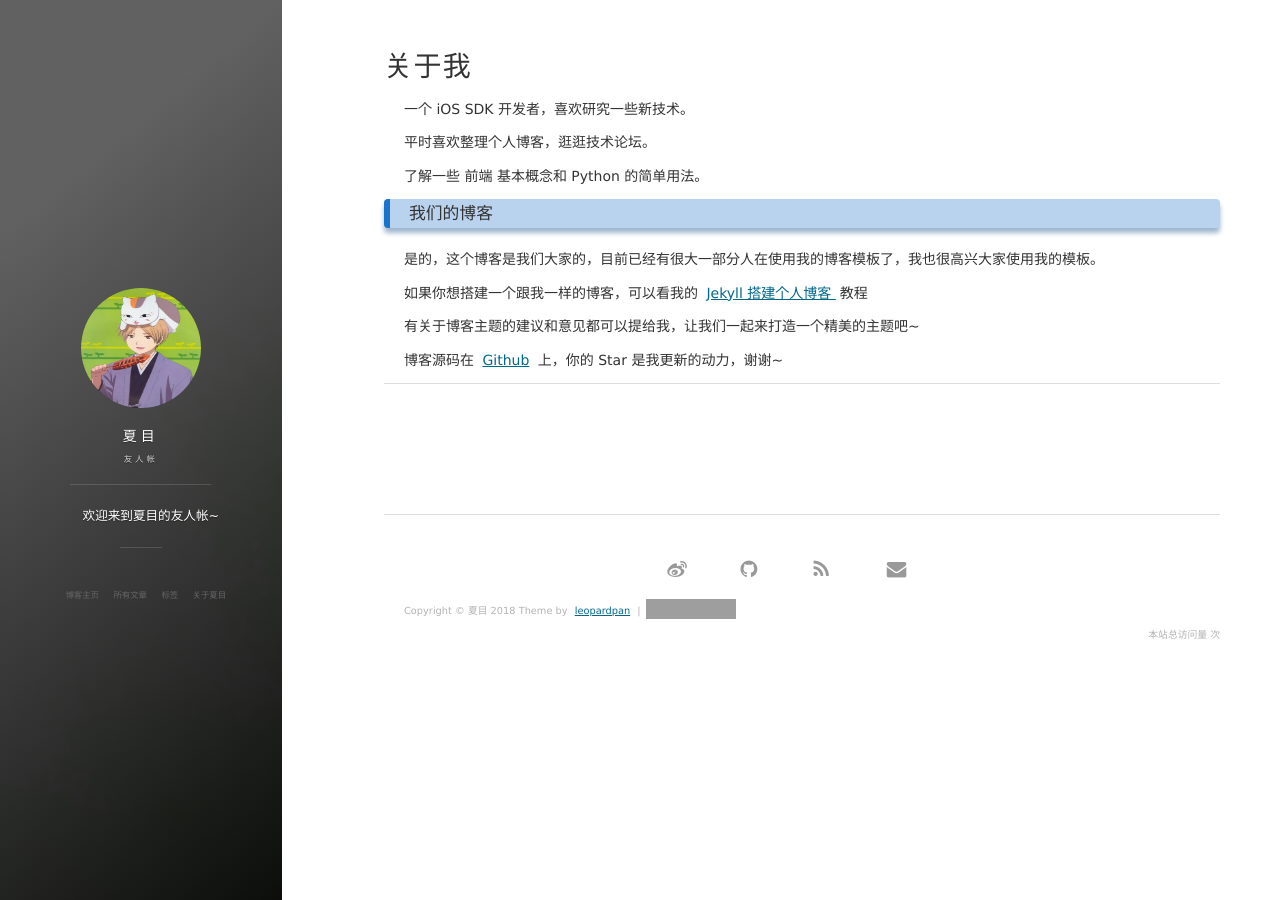
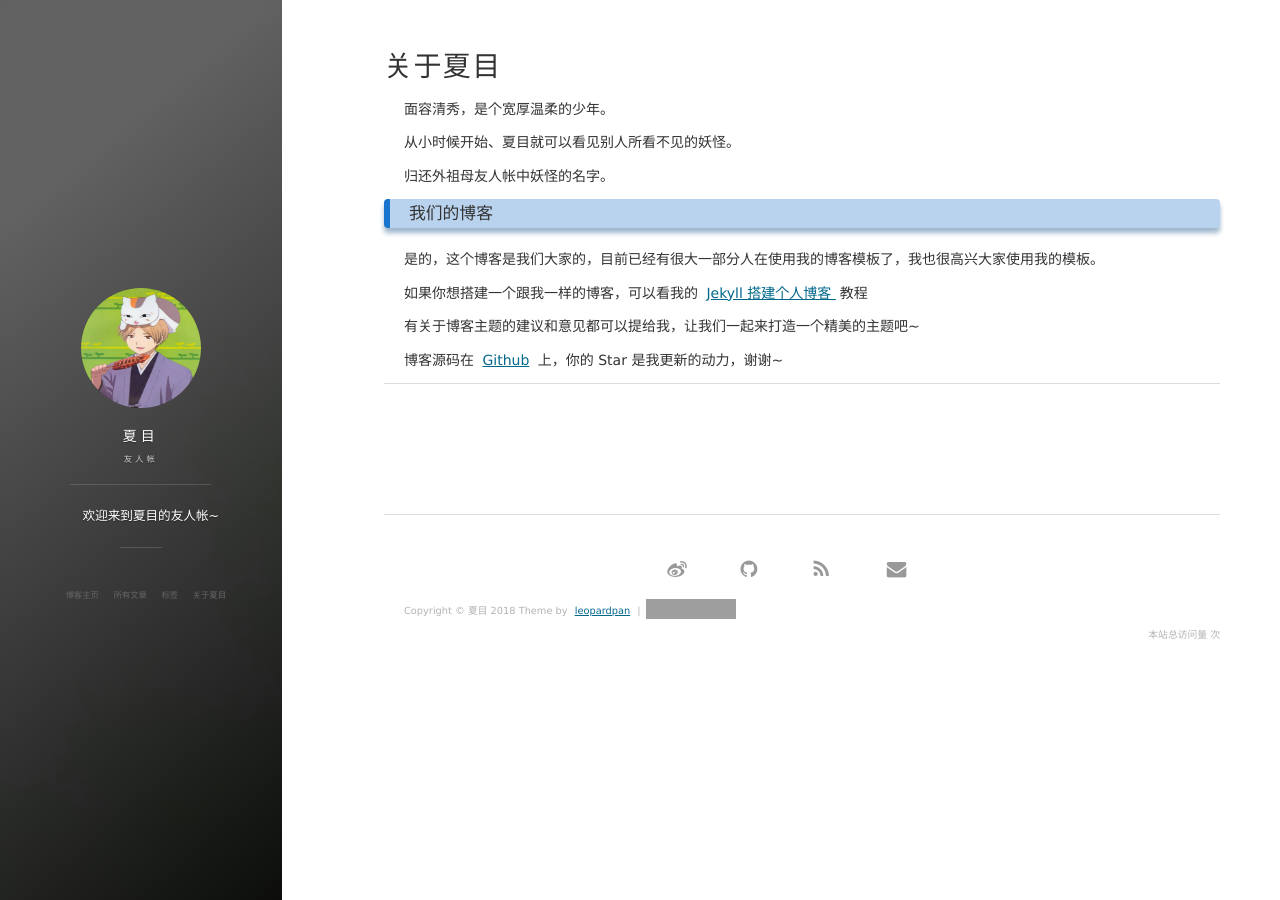
Before and after one commit to ywhlqm/L55J.github.io, a Jekyll site: the page built from about.md, in a window 1280 px wide. Built offline with Jekyll 4.4.1, drawn with Linux system fonts in a browser that asks for light colours; nearby versions of some CDN libraries; comment, search, counter and statistics services are not loaded; grey boxes are pictures that could not be loaded.

Commit message:
Update about.md

```diff
--- a/about.md
+++ b/about.md
@@ -1,13 +1,13 @@
 ---
 layout: page
-title: 关于我
+title: 关于夏目
 ---
 
-一个 iOS SDK 开发者，喜欢研究一些新技术。
+面容清秀，是个宽厚温柔的少年。
 <p>
-平时喜欢整理个人博客，逛逛技术论坛。
+从小时候开始、夏目就可以看见别人所看不见的妖怪。
 <p>
-了解一些 前端 基本概念和 Python 的简单用法。
+归还外祖母友人帐中妖怪的名字。
 
 <p>
 
```
